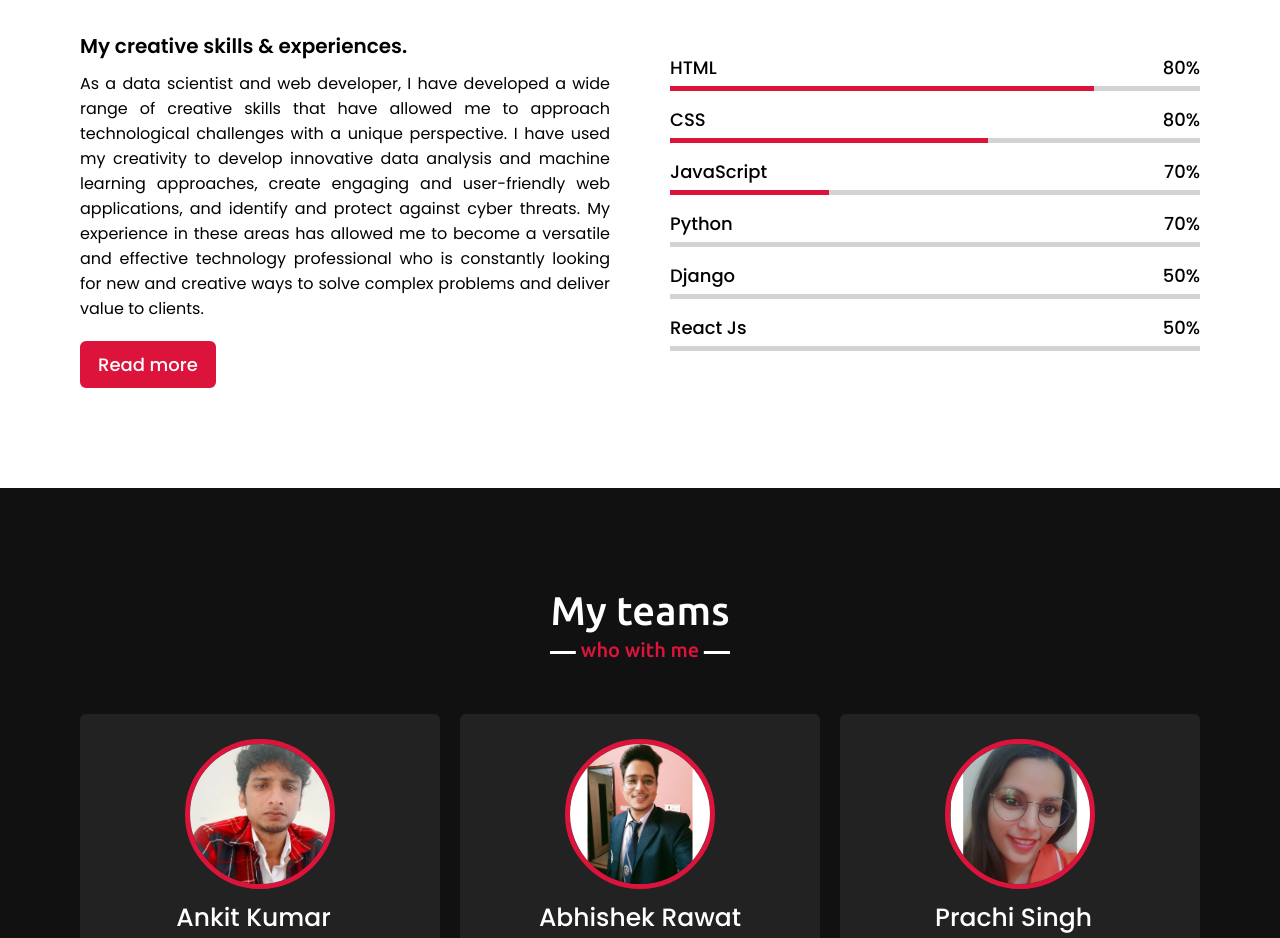
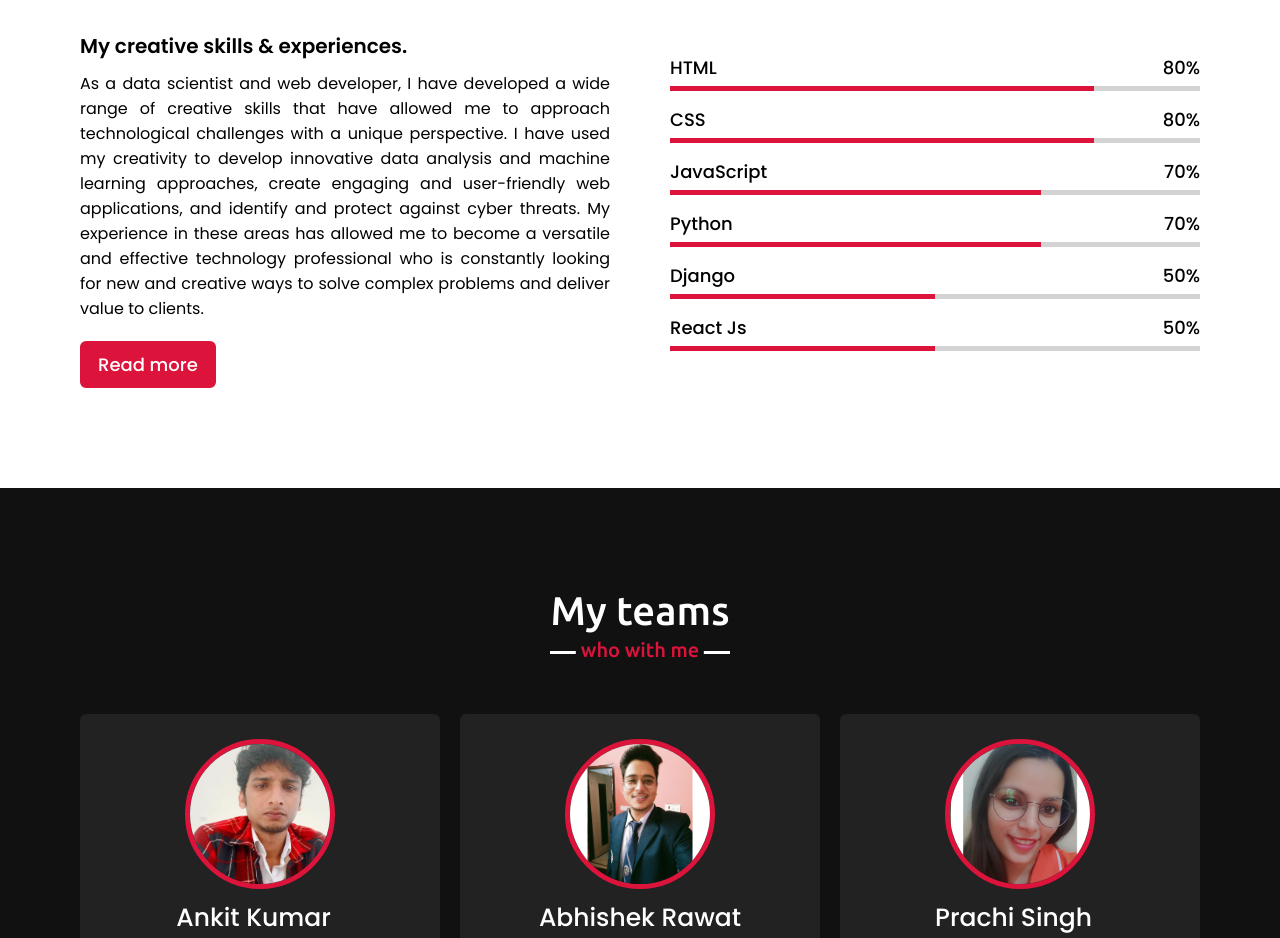
Before and after one commit to Anon7438/portfolio-website, a plain HTML site: page index.html in a window 1280 px wide. Shown: the part 2440-3378 px from the top of the page. Drawn offline with nearby package versions, Linux system fonts and the light colour scheme.

Commit message:
css update

```diff
--- a/style.css
+++ b/style.css
@@ -362,17 +362,21 @@ section .title::after{
     width: 80%;
 }
 .skills-content .right .css::before{
-    width: 60%;
+    width: 80%;
 }
 .skills-content .right .js::before{
-    width: 30%;
+    width: 70%;
 }
-.skills-content .right .php::before{
-    width: 20%;
+.skills-content .right .python::before{
+    width: 70%;
 }
-.skills-content .right .mysql::before{
-    width: 10%;
+.skills-content .right .django::before{
+    width: 50%;
 }
+.skills-content .right .react::before{
+    width: 50%;
+}
+
 
 /* teams section styling */
 .teams .title::after{
```
